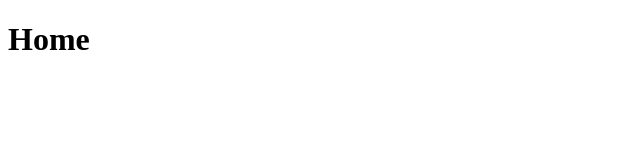
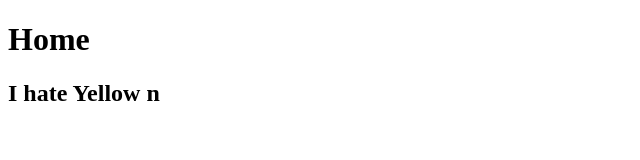
Before and after one commit to COMP-2311/COMP-2311, a plain HTML site: page index.html in a window 1280 px wide. Shown: the whole page, without its empty margins (0-640 px from the left). Drawn offline with Linux system fonts and the light colour scheme.

Commit message:
im going home (#3)
Co-authored-by: Long Nguyen <qnguyen78@my.bcit.ca>

```diff
--- a/index.html
+++ b/index.html
@@ -7,5 +7,6 @@
 </head>
 <body>
     <h1>Home</h1>
+    <h2>I hate Yellow n</h2>
 </body>
 </html>
```
